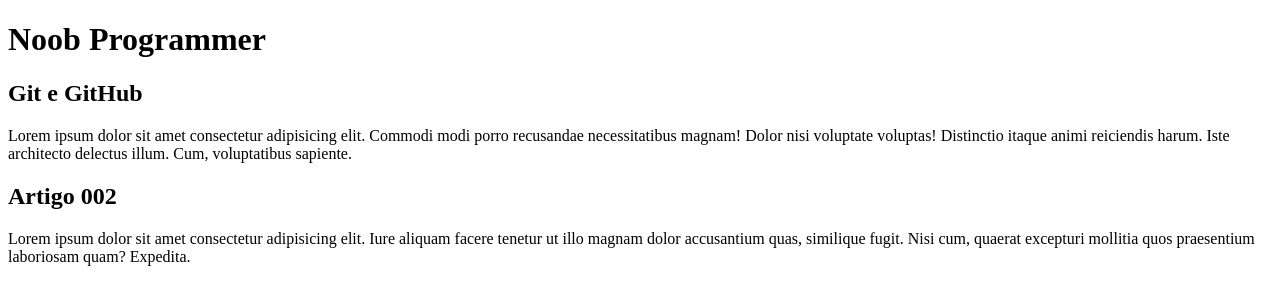
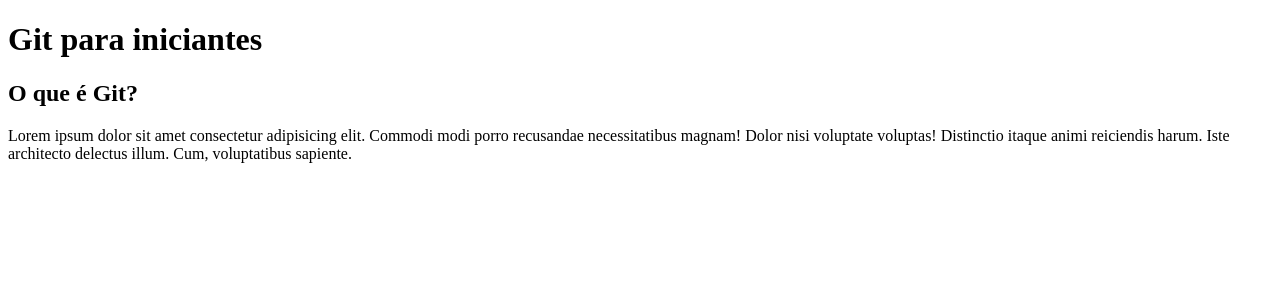
Before and after one commit to izadoraesteves/site-noob-programmer, a plain HTML site: page index.html in a window 1280 px wide. Drawn offline with Linux system fonts and the light colour scheme.

Commit message:
iniciei o artigo

```diff
--- a/index.html
+++ b/index.html
@@ -3,21 +3,16 @@
 <head>
     <meta charset="UTF-8">
     <meta name="viewport" content="width=device-width, initial-scale=1.0">
-    <title>Noob Programmer</title>
+    <title>Git para iniciantes</title>
 </head>
 <body>
     <main>
         <header>
-            <h1>Noob Programmer</h1>
+            <h1>Git para iniciantes</h1>
         </header>
-    <article>
-        <h2>Git e GitHub</h2>
+        <article>
+        <h2>O que é Git?</h2>
         <p>Lorem ipsum dolor sit amet consectetur adipisicing elit. Commodi modi porro recusandae necessitatibus magnam! Dolor nisi voluptate voluptas! Distinctio itaque animi reiciendis harum. Iste architecto delectus illum. Cum, voluptatibus sapiente.</p>
-    </article>
-    <Article>
-        <h2>Artigo 002</h2>
-        <p>Lorem ipsum dolor sit amet consectetur adipisicing elit. Iure aliquam facere tenetur ut illo magnam dolor accusantium quas, similique fugit. Nisi cum, quaerat excepturi mollitia quos praesentium laboriosam quam? Expedita.</p>
-    </Article>
     </main>
 </body>
 </html>
```
